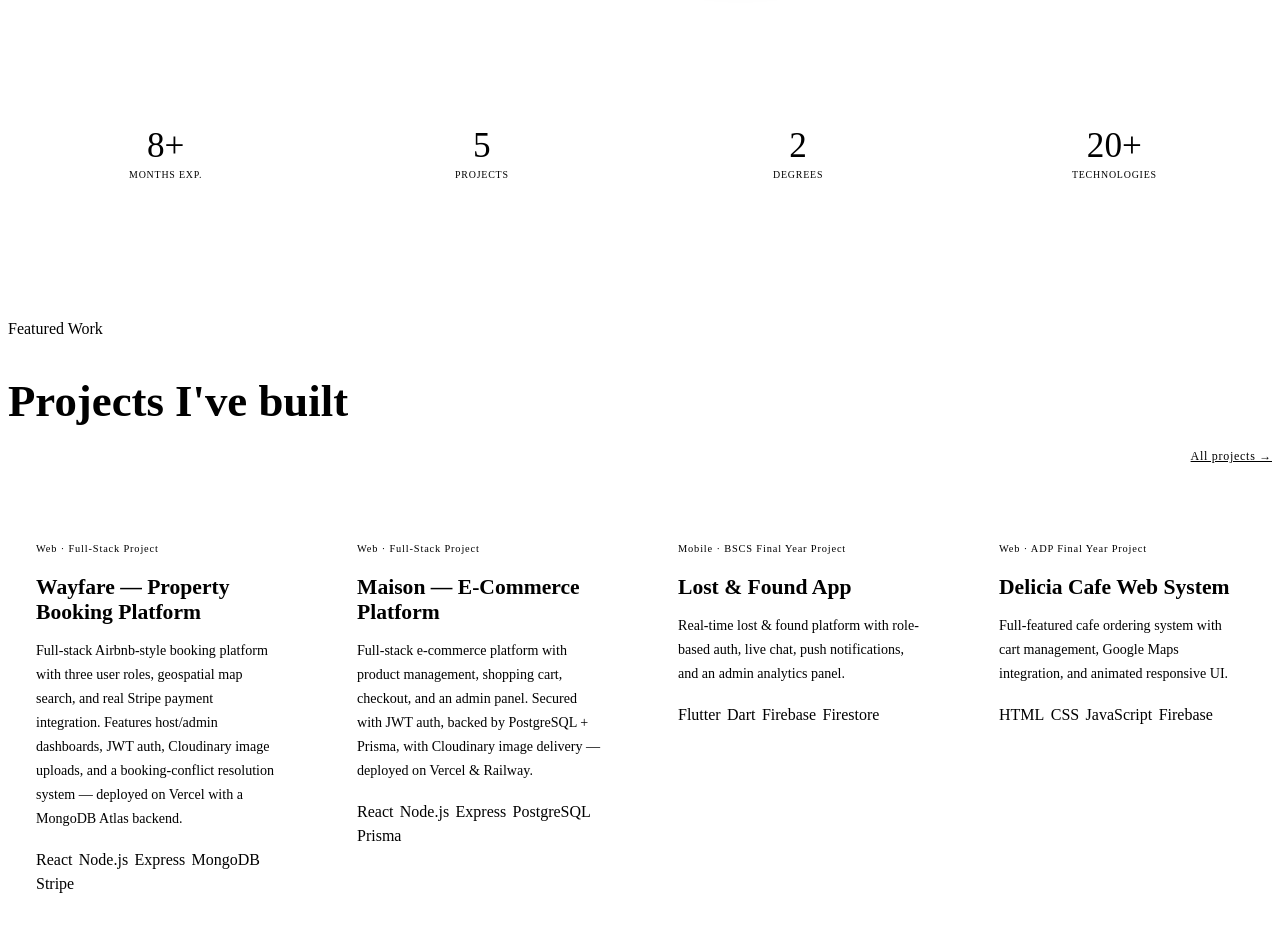
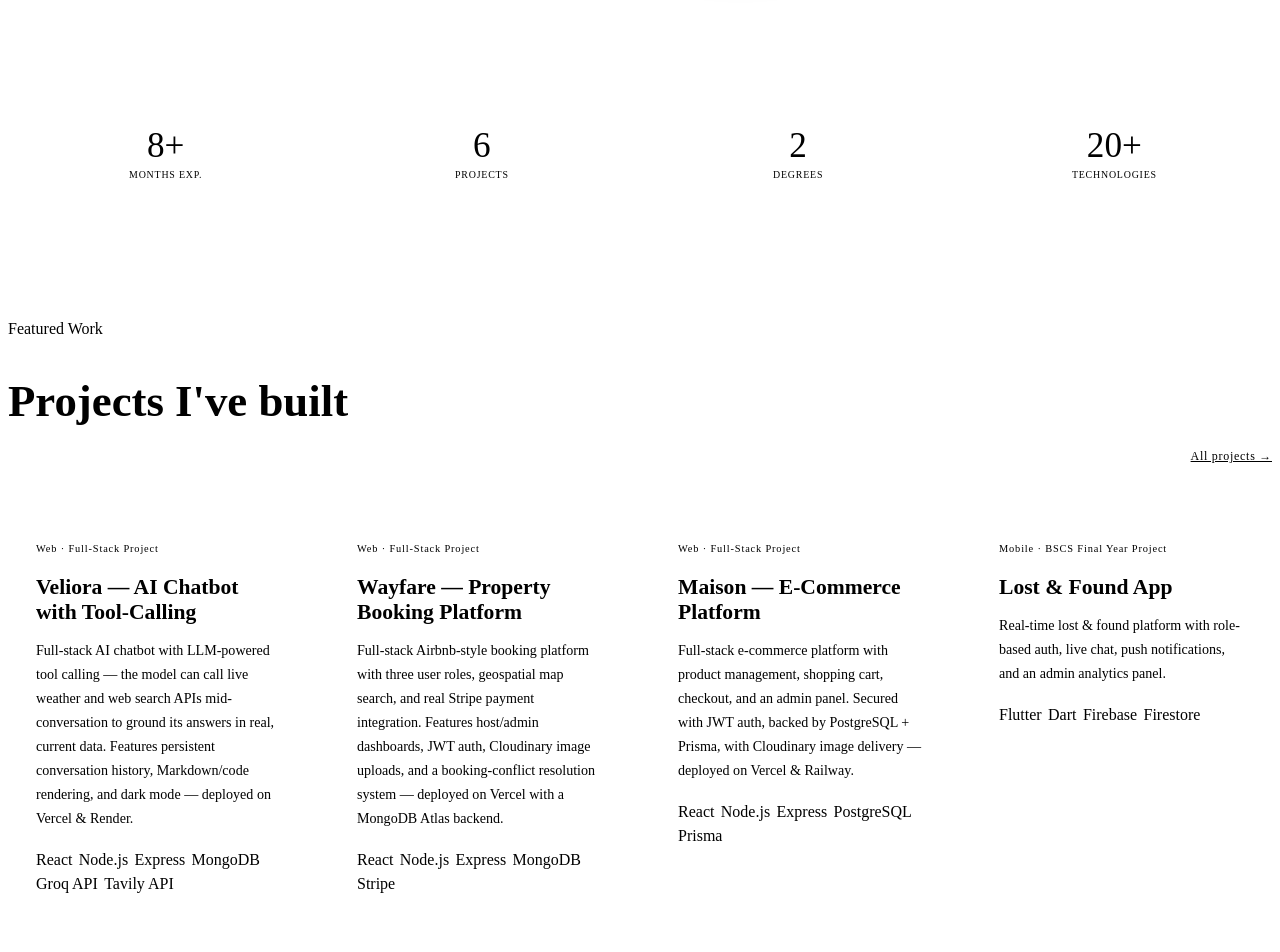
Before and after one commit to hamzashahidchoudhary/hamza-portfolio, a React (Vite) app: page / in a window 1280 px wide. Shown: the part 780-1732 px from the top of the page. Built offline with nearby package versions, Linux system fonts and the light colour scheme; the HTML template or start-up script is replaced by a standard one.

Commit message:
Added new project

```diff
--- a/src/pages/Home.jsx
+++ b/src/pages/Home.jsx
@@ -12,6 +12,12 @@ const fadeUp = {
 const techStack = ['React.js', 'Node.js', 'Express', 'PostgreSQL', 'Prisma', 'Flutter', 'Firebase', 'JavaScript', 'Git']
 
 const projects = [
+  {
+    title: 'Veliora — AI Chatbot with Tool-Calling',
+    category: 'Web · Full-Stack Project',
+    desc: 'Full-stack AI chatbot with LLM-powered tool calling — the model can call live weather and web search APIs mid-conversation to ground its answers in real, current data. Features persistent conversation history, Markdown/code rendering, and dark mode — deployed on Vercel & Render.',
+    stack: ['React', 'Node.js', 'Express', 'MongoDB', 'Groq API', 'Tavily API'],
+  },
   {
     title: 'Wayfare — Property Booking Platform',
     category: 'Web · Full-Stack Project',
@@ -87,7 +93,7 @@ export default function Home() {
             viewport={{ once: true }}
             style={{ display: 'grid', gridTemplateColumns: 'repeat(auto-fit, minmax(130px, 1fr))', gap: '1px', background: 'var(--border)', borderRadius: 'var(--radius-lg)', overflow: 'hidden', border: '1px solid var(--border)' }}
           >
-            {[['8+', 'Months Exp.'], ['5', 'Projects'], ['2', 'Degrees'], ['20+', 'Technologies']].map(([n, l]) => (
+            {[['8+', 'Months Exp.'], ['6', 'Projects'], ['2', 'Degrees'], ['20+', 'Technologies']].map(([n, l]) => (
               <div key={l} style={{ padding: '1.75rem 1.25rem', background: 'var(--bg2)', textAlign: 'center' }}>
                 <div style={{ fontFamily: 'var(--font-serif)', fontSize: '2.2rem', color: 'var(--accent)', lineHeight: 1, marginBottom: '0.35rem' }}>{n}</div>
                 <div style={{ fontFamily: 'var(--font-mono)', fontSize: '0.62rem', color: 'var(--muted)', letterSpacing: '0.08em' }}>{l.toUpperCase()}</div>
--- a/src/pages/Projects.jsx
+++ b/src/pages/Projects.jsx
@@ -4,6 +4,13 @@ import PageWrapper from '../components/PageWrapper.jsx'
 import AnimatedBg from '../components/AnimatedBg.jsx'
 
 const projects = [
+  { id: 6, title: 'Veliora — AI Chatbot with Tool-Calling', category: 'Web', label: 'Full-Stack Project', status: 'in-progress',
+    link: 'https://veliora-ai-chatbot.vercel.app/',
+    github: 'https://github.com/hamzashahidchoudhary/veliora-ai-chatbot',
+    desc: 'A full-stack AI chatbot built around LLM tool calling — the model can decide mid-conversation to call live APIs for real-time weather and web search, grounding its answers in current data instead of guessing. Built with a React frontend and an Express backend powered by the Groq API, with persistent conversation history in MongoDB and a fully responsive, dark-mode-capable UI.',
+    stack: ['React', 'Node.js', 'Express', 'MongoDB', 'Groq API', 'Tavily API'],
+    features: ['LLM tool-calling loop with live weather (Open-Meteo)', 'Live web search grounding via Tavily API', 'Persistent conversation history per anonymous session', 'Markdown rendering with syntax-highlighted code', 'Light/dark mode with saved preference', 'Fully responsive UI with mobile sidebar drawer'],
+  },
   { id: 1, title: 'Whispr — Real-Time Chat Application', category: 'Web', label: 'Full-Stack Project', status: 'in-progress',
     link: 'https://whispr-live.up.railway.app/',
     github: 'https://github.com/hamzashahidchoudhary/Whispr',
--- a/src/pages/Skills.jsx
+++ b/src/pages/Skills.jsx
@@ -28,6 +28,7 @@ const groups = [
       { name: 'Flutter', level: 82 },
       { name: 'Firebase', level: 85 },
       { name: 'REST APIs', level: 80 },
+      { name: 'LLM Integration & Tool Calling', level: 74 },
       { name: 'WebSockets / Reverb', level: 70 },
       { name: 'Git & GitHub', level: 82 },
       { name: 'DBMS', level: 74 },
@@ -117,7 +118,7 @@ export default function Skills() {
                 'React.js', 'Redux Toolkit', 'Node.js', 'Express', 'Laravel', 'PostgreSQL', 'Prisma',
                 'MongoDB', 'Mongoose', 'MySQL', 'JWT', 'Stripe', 'Flutter', 'Firebase', 'Firestore',
                 'REST APIs', 'WebSockets', 'Laravel Reverb', 'Cloudinary', 'Vercel', 'Railway', 'Git', 'GitHub',
-                'Google Maps API', 'Leaflet / Map APIs', 'DBMS',
+                'Google Maps API', 'Leaflet / Map APIs', 'DBMS', 'Groq API', 'LLM Tool Calling', 'Tavily API',
                 'UI/UX Design', 'Responsive Design'
               ].map((t, i) => (
                 <motion.span
```
